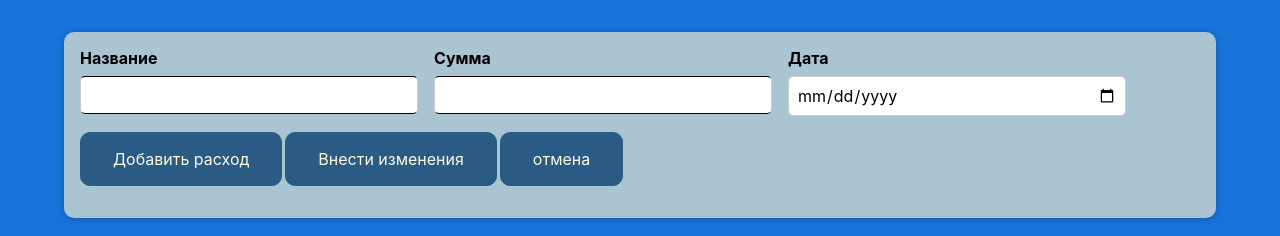
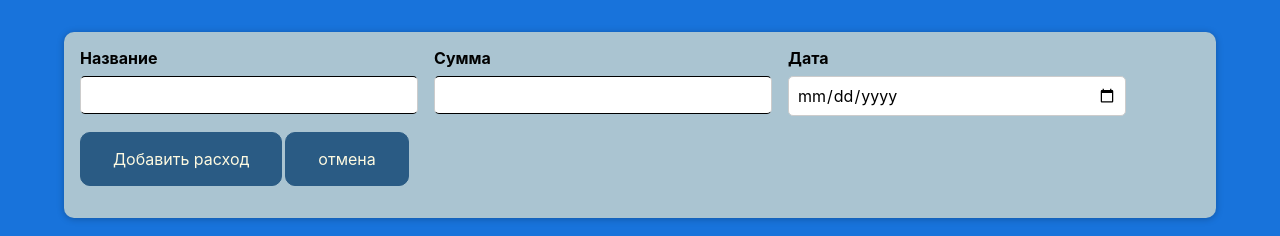
Before and after one commit to AlekseySapunkov/shopping-list, a React (Vite) app: page / in a window 1280 px wide. Both pictures are taken after a click on the button "Добавить новый расход". Shown: the top 236 px of the page. Built offline with nearby package versions, Linux system fonts and the light colour scheme; no server answers.

Commit message:
fetch:change visibility of button in CostForm

```diff
--- a/src/components/costs/CostForm.jsx
+++ b/src/components/costs/CostForm.jsx
@@ -1,6 +1,6 @@
 import Button from "./Button";
 import "./CostForm.css";
-import { useState } from "react";
+import { useEffect, useState } from "react";
 import postApi from "../../services/PostApi";
 import putApi from "../../services/PutApi";
 
@@ -10,6 +10,17 @@ const CostForm = (props) => {
   const [amount, setAmount] = useState(props.data.amount);
   const [date, setDate] = useState(props.data.date);
   const [isInputValid, setInputValid] = useState(true);
+  const [isButtonSubmitVisible, setButtonSubmitVisibility] = useState(true);
+  const [isButtonChangeVisible, setButtonChangeVisibility] = useState(false);
+  useEffect(() => {
+    if (id !== "") {
+      setButtonSubmitVisibility(false);
+      setButtonChangeVisibility(true);
+    } else {
+      setButtonSubmitVisibility(true);
+      setButtonChangeVisibility(false);
+    }
+  }, [id]);
   const nameChangeHandler = (event) => {
     setName(event.target.value);
   };
@@ -101,10 +112,14 @@ const CostForm = (props) => {
           />
         </div>
         <div className="new-cost__actions">
-          <Button type="submit">Добавить расход</Button>
-          <Button type="button" onClick={onClickChangeHandler}>
-            Внести изменения
-          </Button>
+          {isButtonSubmitVisible && (
+            <Button type="submit">Добавить расход</Button>
+          )}
+          {isButtonChangeVisible && (
+            <Button type="button" onClick={onClickChangeHandler}>
+              Внести изменения
+            </Button>
+          )}
           <Button type="button" onClick={onClickCancelHandler}>
             отмена
           </Button>
```
